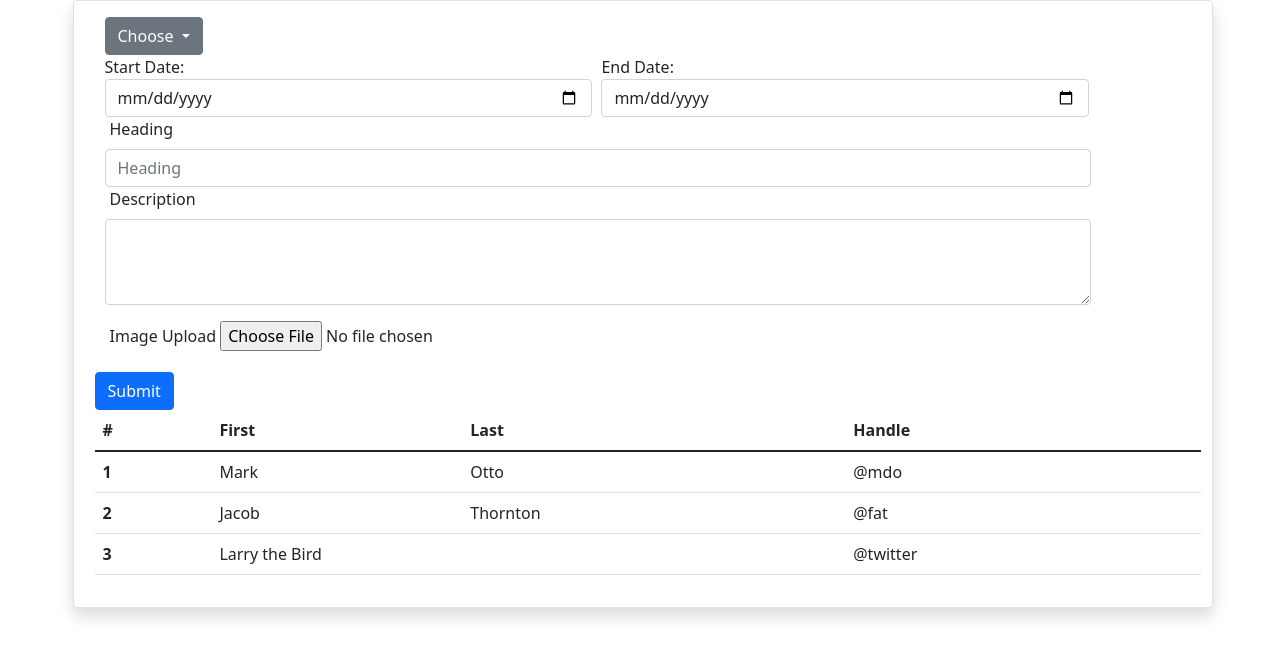
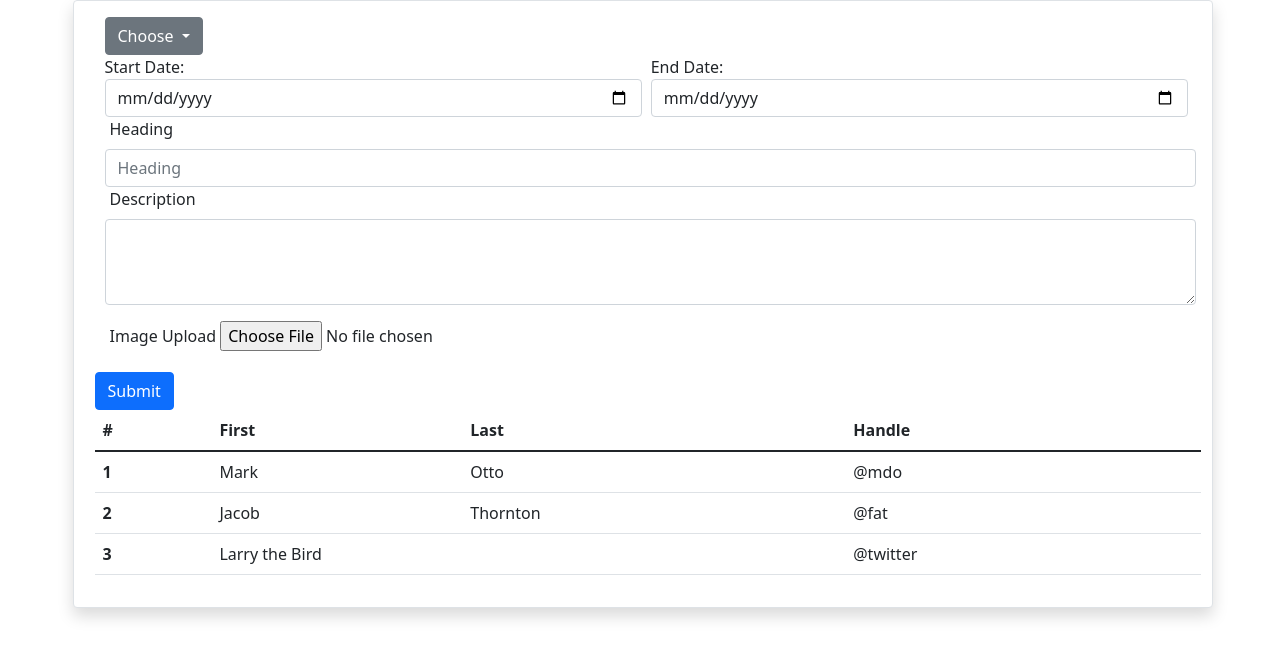
Before and after one commit to developweb-Sah/RAH_HTML_page, a plain HTML site: page index.html in a window 1280 px wide. Drawn offline with nearby package versions, Linux system fonts and the light colour scheme.

Commit message:
change in css

```diff
--- a/index.css
+++ b/index.css
@@ -2,9 +2,9 @@
   margin-left: 5px;
 }
 .date_time {
-  width: 44.5%;
+  width: 49%;
   display: inline-block;
 }
-.heading_div {
+/* .heading_div {
   width: 90%;
-}
+} */
```
